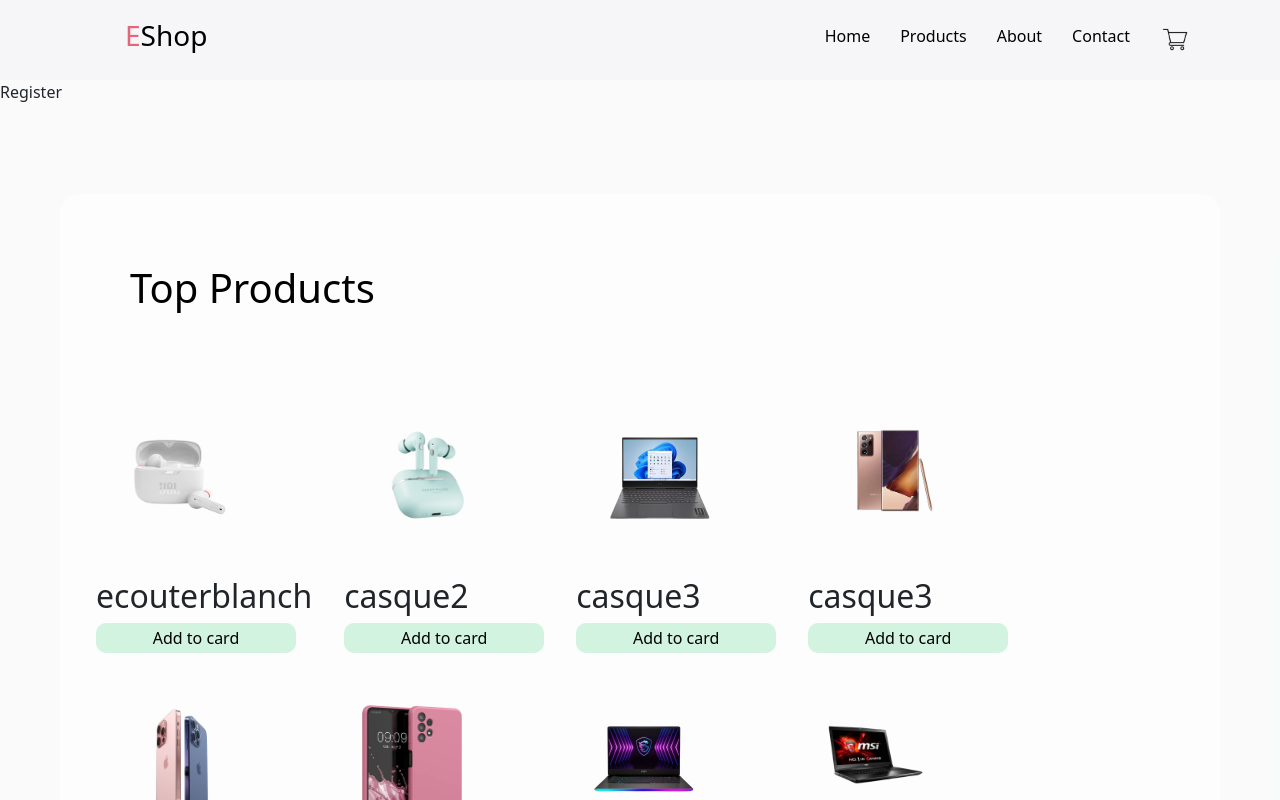
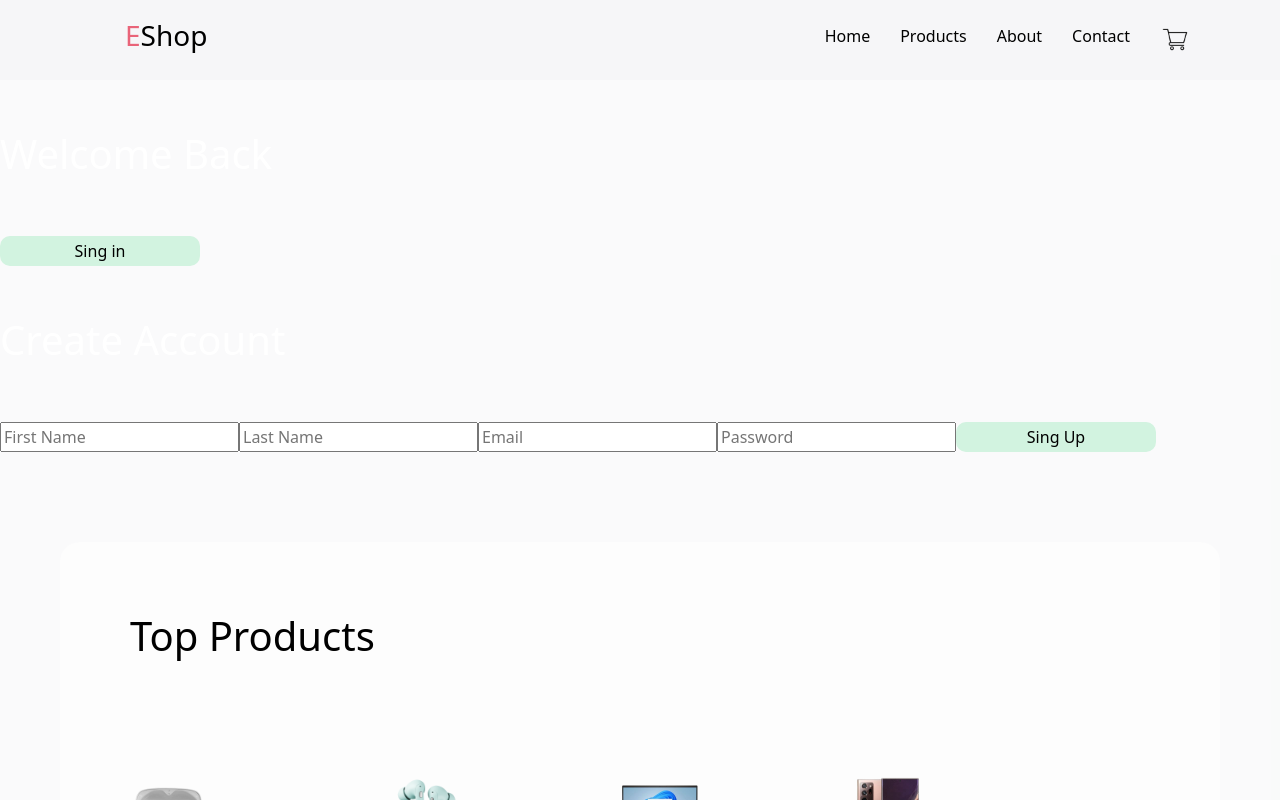
Before and after one commit to amanibenhassine/Eshop, a React (Vite) app in the folder frontend/app/: page /Register in a window 1280 px wide. Shown: the top 800 px of the page. Built offline with nearby package versions, Linux system fonts and the light colour scheme.

Commit message:
api step

```diff
--- a/frontend/app/package.json
+++ b/frontend/app/package.json
@@ -3,6 +3,8 @@
   "private": true,
   "version": "0.0.0",
   "type": "module",
+  "proxy": "http://localhost:8080/",
+
   "scripts": {
     "dev": "vite",
     "build": "vite build",
@@ -10,6 +12,8 @@
     "preview": "vite preview"
   },
   "dependencies": {
+    "axios": "^1.4.0",
+    "link": "^1.5.1",
     "react": "^18.2.0",
     "react-dom": "^18.2.0",
     "react-router-dom": "^6.11.1"
--- a/frontend/app/src/App.jsx
+++ b/frontend/app/src/App.jsx
@@ -34,6 +34,7 @@ function App() {
 <Produits />
 <About />
 <Footer />
+<Register />
 
     </BrowserRouter>
 
--- a/frontend/app/src/components/Register.jsx
+++ b/frontend/app/src/components/Register.jsx
@@ -1,9 +1,94 @@
 import React from 'react'
 import "./Register.css";
+import { useState } from "react";
+import axios from "axios";
+import { Link, useNavigate } from "react-router-dom";
+
 const Register = () => {
+
+    const [data, setData] = useState({
+		firstName: "",
+		lastName: "",
+		email: "",
+		password: "",
+	});
+
+
+    const navigate = useNavigate();
+
+
+    const handleChange = ({ currentTarget: input }) => {
+		setData({ ...data, [input.name]: input.value });
+	};
+
+
+	const handleSubmit = async (e) => {
+		e.preventDefault();
+		try {
+			const url = "/api/register";
+			const { data: res } = await axios.post(url, data);
+			navigate("/Login");
+			console.log(res.message);
+		} catch (error) {
+			console.log("err")
+		}
+	};
   return (
-    <div>Register</div>
-  )
-}
+   <div>
+			<div>
+				<div>
+					<h1>Welcome Back</h1>
+					<Link to="/login">
+						<button type="button" >
+							Sing in
+						</button>
+					</Link>
+				</div>
+				<div>
+					<form  onSubmit={handleSubmit}>
+						<h1>Create Account</h1>
+						<input
+							type="text"
+							placeholder="First Name"
+							name="firstName"
+							onChange={handleChange}
+							value={data.firstName}
+							required
+						/>
+						<input
+							type="text"
+							placeholder="Last Name"
+							name="lastName"
+							onChange={handleChange}
+							value={data.lastName}
+							required
+						/>
+						<input
+							type="email"
+							placeholder="Email"
+							name="email"
+							onChange={handleChange}
+							value={data.email}
+							required
+						/>
+						<input
+							type="password"
+							placeholder="Password"
+							name="password"
+							onChange={handleChange}
+							value={data.password}
+							required
+
+						/>
+
+						<button type="submit" className="styles.green_btn">
+							Sing Up
+						</button>
+					</form>
+				</div>
+			</div>
+		</div>
+	);
+};
 
 export default Register
--- a/frontend/app/vite.config.js
+++ b/frontend/app/vite.config.js
@@ -3,5 +3,11 @@ import react from '@vitejs/plugin-react-swc'
 
 // https://vitejs.dev/config/
 export default defineConfig({
+  server:{
+    proxy:{
+      '/api': 'http://localhost:8080'
+    }
+
+},
   plugins: [react()],
 })
```
Also changed, not shown: 1 other file (tests, documents, lock files or other folders).
